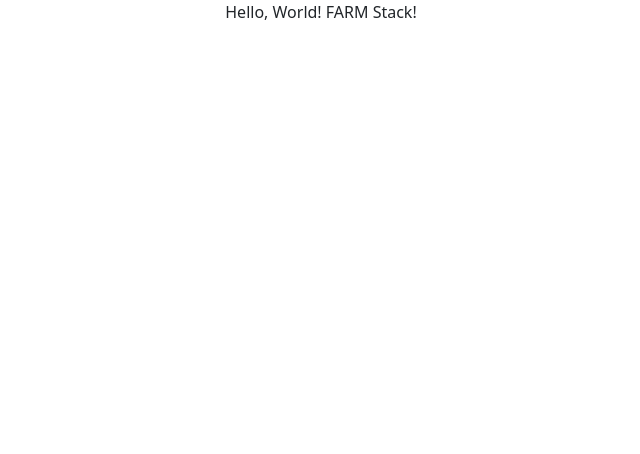
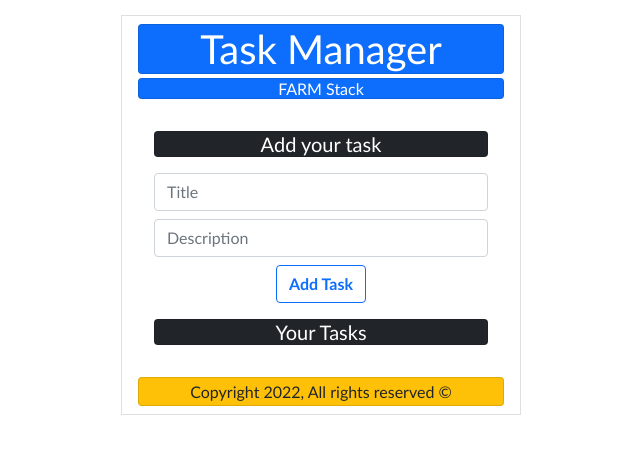
Before and after one commit to shahkv95/buchautoren, a React (Create React App) app in the folder frontend/: page / in a window 1280 px wide. Shown: the top 454 px of the page, without its empty margins (319-959 px from the left). Built offline with nearby package versions, Linux system fonts and the light colour scheme.

Commit message:
Created the landing page for the app

```diff
--- a/frontend/src/App.css
+++ b/frontend/src/App.css
@@ -1,38 +1,6 @@
 .App {
   text-align: center;
+  margin: 0;
+  padding: 0;
+  font-family: 'Trebuchet MS', 'Lucida Sans Unicode', 'Lucida Grande', 'Lucida Sans', Arial, sans-serif;
 }
-
-.App-logo {
-  height: 40vmin;
-  pointer-events: none;
-}
-
-@media (prefers-reduced-motion: no-preference) {
-  .App-logo {
-    animation: App-logo-spin infinite 20s linear;
-  }
-}
-
-.App-header {
-  background-color: #282c34;
-  min-height: 100vh;
-  display: flex;
-  flex-direction: column;
-  align-items: center;
-  justify-content: center;
-  font-size: calc(10px + 2vmin);
-  color: white;
-}
-
-.App-link {
-  color: #61dafb;
-}
-
-@keyframes App-logo-spin {
-  from {
-    transform: rotate(0deg);
-  }
-  to {
-    transform: rotate(360deg);
-  }
-}
--- a/frontend/src/App.js
+++ b/frontend/src/App.js
@@ -1,11 +1,41 @@
 import './App.css';
+import React, {useState, useEffect} from 'react';
+import axios from 'axios';
+import 'bootstrap/dist/css/bootstrap.min.css'
+
 
 function App() {
   return (
-    <div className="App">
-      Hello, World!
-      FARM Stack!
-    </div>
+      <div className= "App list-group-item justify-content-center align-items-center mx-auto" style={{"width": "400px", "backgroundColor": "white", "marginTop": "15px"}}>
+
+        <h1 className= "card text-white bg-primary mb-1" styleName="max-width: 20rem;">Task Manager</h1>
+
+        <h6 className= "card text-white bg-primary mb-3">FARM Stack</h6>
+
+        <div className= "card-body">
+
+          <h5 className= "card text-white bg-dark mb-3">Add your task</h5>
+
+          <span className= "card-text">
+
+            <input className= "mb-2 form-control titleIn" placeholder='Title'/>
+            <input className= "mb-2 form-control descIn" placeholder='Description'/>
+
+            <button className= "btn btn-outline-primary mx-2 mb-3" style={{"font-weight": "bold"}}>Add Task</button>
+
+          </span>
+
+          <h5 className= "card text-white bg-dark mb-3">Your Tasks</h5>
+
+          <div>
+            {/* Todo items - external component */}
+          </div>
+
+        </div>
+
+        <h6 className= "card text-dark bg-warning mb-0 py-1">Copyright 2022, All rights reserved &copy;</h6>
+
+      </div>
   );
 }
 
```
